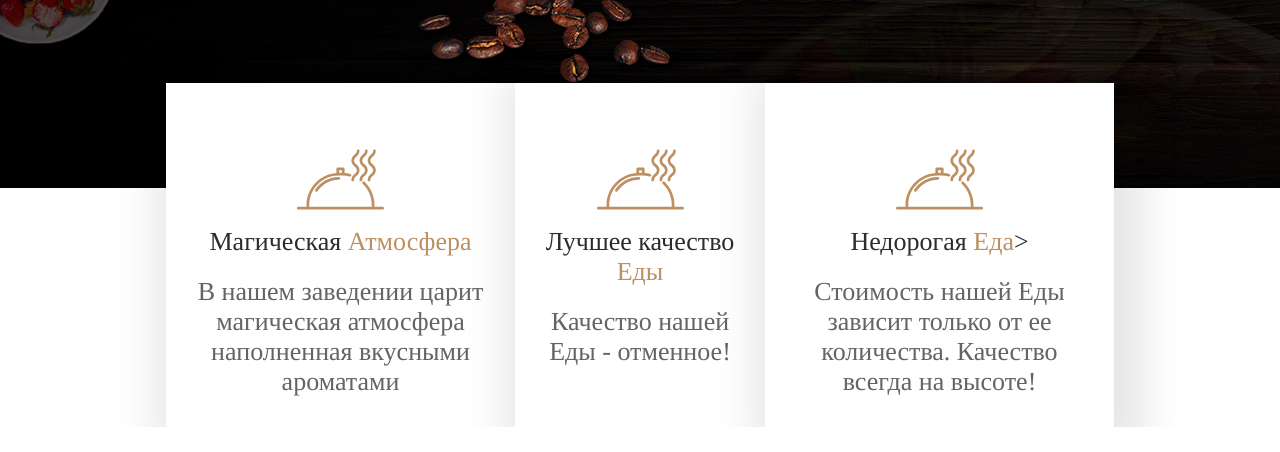
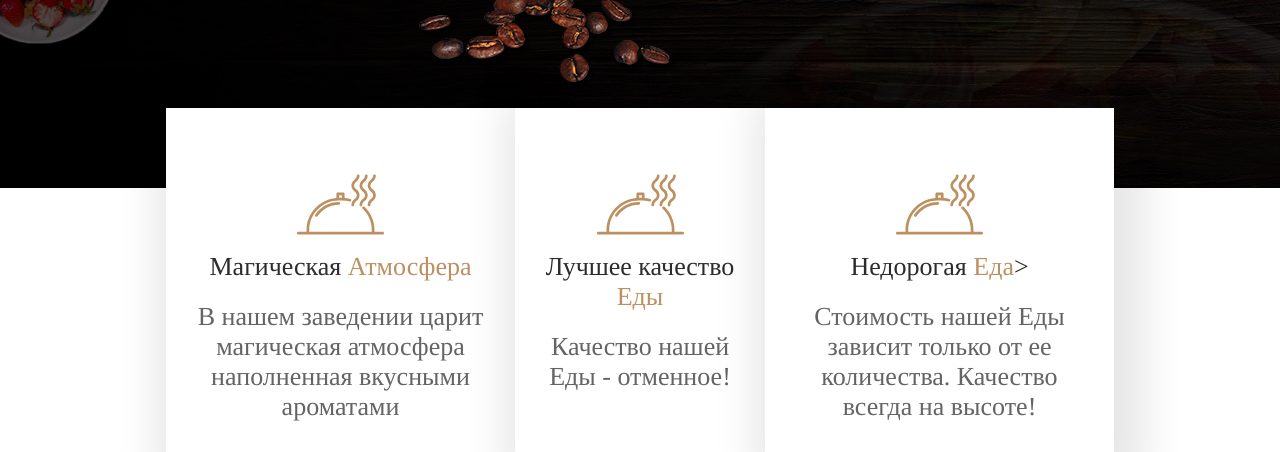
Before and after one commit to mrvan115/Restoran, a plain HTML site: page index.html in a window 1280 px wide. Shown: the part 612-1064 px from the top of the page. Before the commit the page ends 1039 px from the top, so only its background shows below. Drawn offline with nearby package versions, Linux system fonts and the light colour scheme.

Commit message:
version4

```diff
--- a/#source/scss/style.scss
+++ b/#source/scss/style.scss
@@ -204,7 +204,7 @@ body {
 //cards========================================================================================================================================================
 
 .cards {
-	margin: -105px 0 0 0;
+	margin: -80px 0 0 0;
 	&__item {
 		display: flex;
 		text-align: center;
```
Also changed, not shown: css/style.css.
